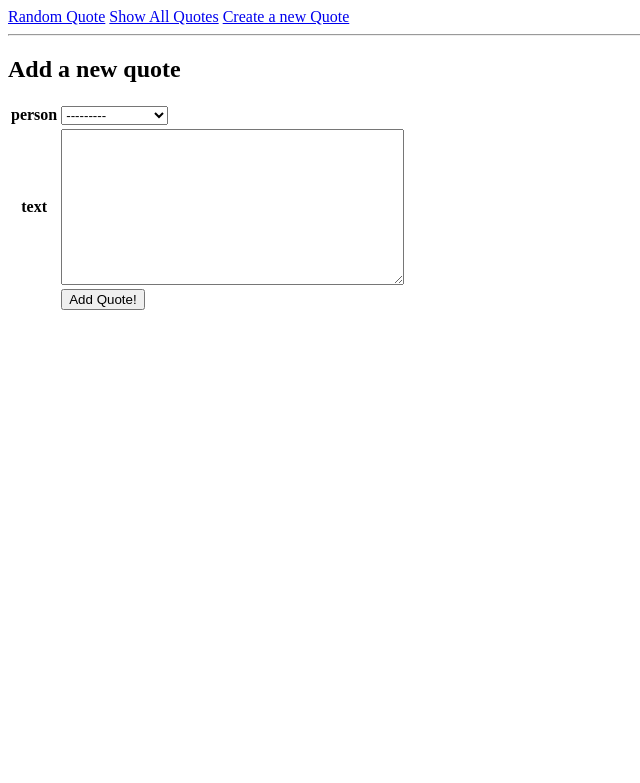
After one commit to ttew-bu/CS108-Django-App, a Django app: page /quotes/create_quote in a window 1280 px wide. The commit adds this page. Shown: the top 783 px of the page, without its empty margins (0-640 px from the left). Run offline with Django 3.2, Linux system fonts and the light colour scheme; data comes from the database, SQL or seed files in the repository; both versions use the stored data as it was after the commit.

Commit message:
Examples for class 17, added forms and connectivity between pages

```diff
--- /dev/null
+++ b/quotes/forms.py
@@ -0,0 +1,20 @@
+#quotes/forms.py
+
+from django import forms
+from .models import Quote
+
+class CreateQuoteForm(forms.ModelForm):
+    '''A form to add new quotes to the db'''
+
+    class Meta:
+        '''associate this form with the Quote model.'''
+        model = Quote
+        fields = ['person', 'text', ] #which fields from model should inherit
+
+class UpdateQuoteForm(forms.ModelForm):
+    '''A form to update a quote to the db'''
+
+    class Meta:
+        '''assocaite this form with the Quote model'''
+        model = Quote
+        fields = ['person', 'text', ] #which fields model should use
--- a/quotes/models.py
+++ b/quotes/models.py
@@ -1,4 +1,5 @@
 from django.db import models
+from django.urls import reverse # to obtain a url from the reverse
 import random
 # Create your models here.
 
@@ -47,6 +48,9 @@ class Quote(models.Model):
         '''Return a string representation of this object **str=repr for django'''
         return '"%s" - %s' % (self.text, self.person.name)
 
+    def get_absolute_url(self):
+        '''Return a URL to display this quote object'''
+        return reverse("quote", kwargs={"pk": self.pk})
 class Image(models.Model):
     '''Represent an image, which is associated with a Person.'''
 
--- /dev/null
+++ b/quotes/templates/quotes/base.html
@@ -0,0 +1,17 @@
+<!-- quotes/base.html-->
+<html>
+    <head>
+        <title>Quote Application</title>
+    </head>
+    <body>
+    <header>
+        <a href="{% url 'random' %}">Random Quote</a>
+        <a href="{% url 'all' %}">Show All Quotes</a>
+        <a href="{% url 'create_quote' %}">Create a new Quote</a>
+    </header>
+    <hr>
+
+    {% block content %}
+    {% endblock %}
+    </body>
+</html>
--- /dev/null
+++ b/quotes/templates/quotes/create_quote.html
@@ -0,0 +1,25 @@
+<!--templates/create_quote.html-->
+{% extends 'quotes/base.html' %}
+
+{% block content %}
+
+<h2>Add a new quote</h2>
+
+<form method='POST'>
+{% csrf_token %}
+    <table>
+    {% for field in form %}
+    <tr>
+        <th>{{field.name}}</th>
+        <td>{{field}}</td>
+    </tr>
+    {% endfor %}
+    <tr>
+        <td></td>
+        <td>
+        <input type="submit" name="Add Quote!" value="Add Quote!">
+        </td>
+    </tr>
+    </table>
+</form>
+{% endblock %}
--- a/quotes/templates/quotes/home.html
+++ b/quotes/templates/quotes/home.html
@@ -1,4 +1,7 @@
 <!-- templates/home.html-->
+{% extends 'quotes/base.html' %}
+
+{% block content %}
 
 <h1>Showing all quotes</h1>
 
@@ -12,3 +15,5 @@
     </li>
     {% endfor %}
 </ul>
+
+{% endblock %}
--- a/quotes/templates/quotes/person.html
+++ b/quotes/templates/quotes/person.html
@@ -1,4 +1,7 @@
 <!--templates/person.txt-->
+{% extends 'quotes/base.html' %}
+
+{% block content %}
 
 <h1>All Quotes by {{person.name}}</h1>
 
@@ -16,3 +19,5 @@
     <li><img src='{{image}}' style='width:200'></li>
     {% endfor %}
 </ul>
+
+{% endblock %}
--- a/quotes/urls.py
+++ b/quotes/urls.py
@@ -7,8 +7,9 @@ from .views import * # HomePageView, QuotePageView, PersonPageView, RandomQuoteP
 urlpatterns = [
     #map the URL (empty string) to the view
     path('', RandomQuotePageView.as_view(), name="random"), #pick random quote
-    path('all', HomePageView.as_view(), name='home'), # generic class-based view
+    path('all', HomePageView.as_view(), name='all'), # generic class-based view
     path('quote/<int:pk>', QuotePageView.as_view(), name='quote'), #show one quote
+    path('quote/<int:pk>/update', UpdateQuoteView.as_view(), name='update_quote'), #update
     path('person/<int:pk>', PersonPageView.as_view(), name='person'), #show one person
-
+    path('create_quote', CreateQuoteView.as_view(), name='create_quote'), #create new quote
 ]
--- a/quotes/views.py
+++ b/quotes/views.py
@@ -4,6 +4,9 @@ from django.shortcuts import render
 
 from .models import Quote, Person
 from django.views.generic import ListView, DetailView
+from django.views.generic.edit import CreateView, UpdateView
+
+from .forms import CreateQuoteForm, UpdateQuoteForm
 import random
 class HomePageView(ListView):
     '''Create a subclass of ListView to display all quotes'''
@@ -41,3 +44,16 @@ class PersonPageView(DetailView):
     model = Person
     template_name = 'quotes/person.html'
     context_object_name = 'person'
+
+class CreateQuoteView(CreateView):
+    '''A view to create a new quote and save it to the db'''
+
+    form_class = CreateQuoteForm
+    template_name = "quotes/create_quote.html"
+
+class UpdateQuoteView(UpdateView):
+    '''A view to create a new quote and save it to the db'''
+
+    form_class = UpdateQuoteForm
+    template_name = "quotes/update_quote.html"
+    queryset = Quote.objects.all()
```
Also changed, not shown: quotes/templates/quotes/quote.html (+8 -0 lines), quotes/templates/quotes/update_quote.html (added, +25 -0 lines), db.sqlite3.
